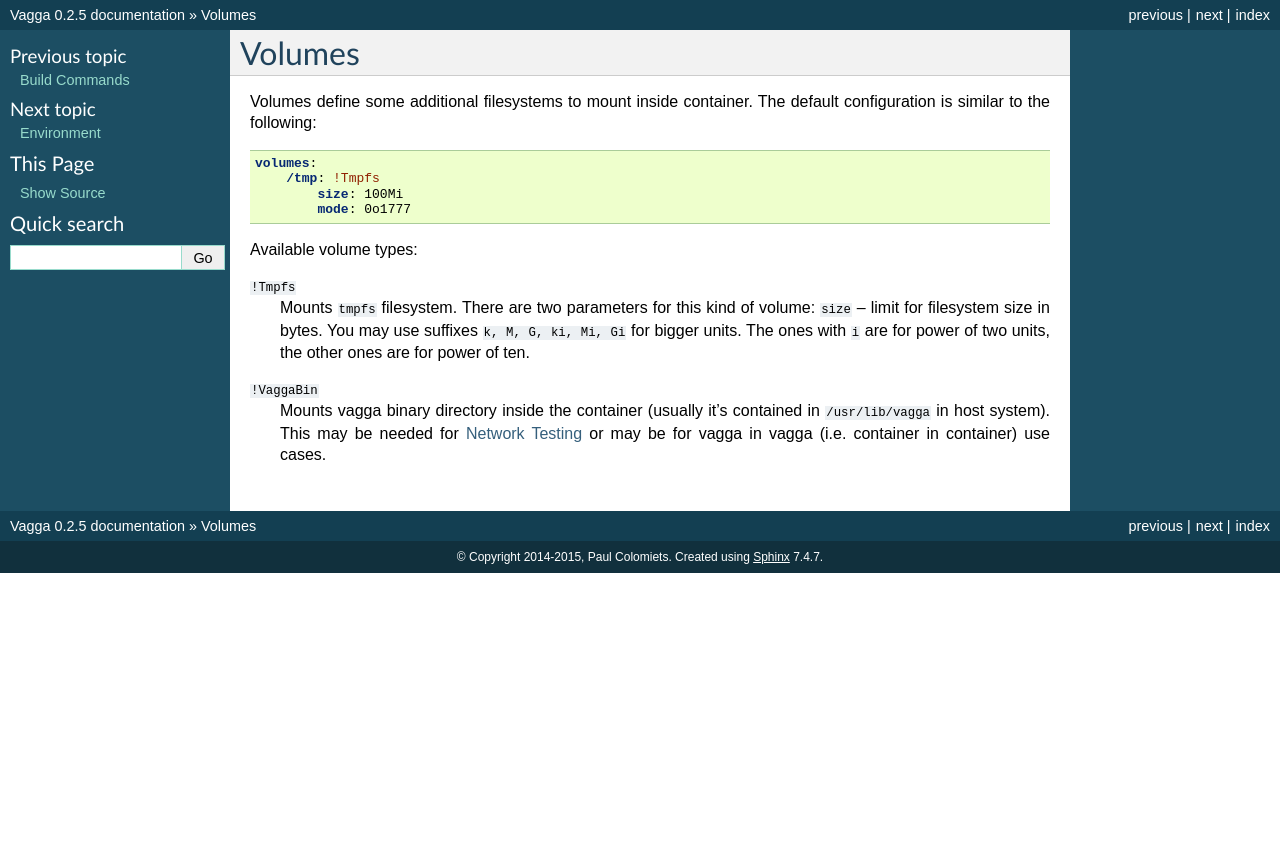
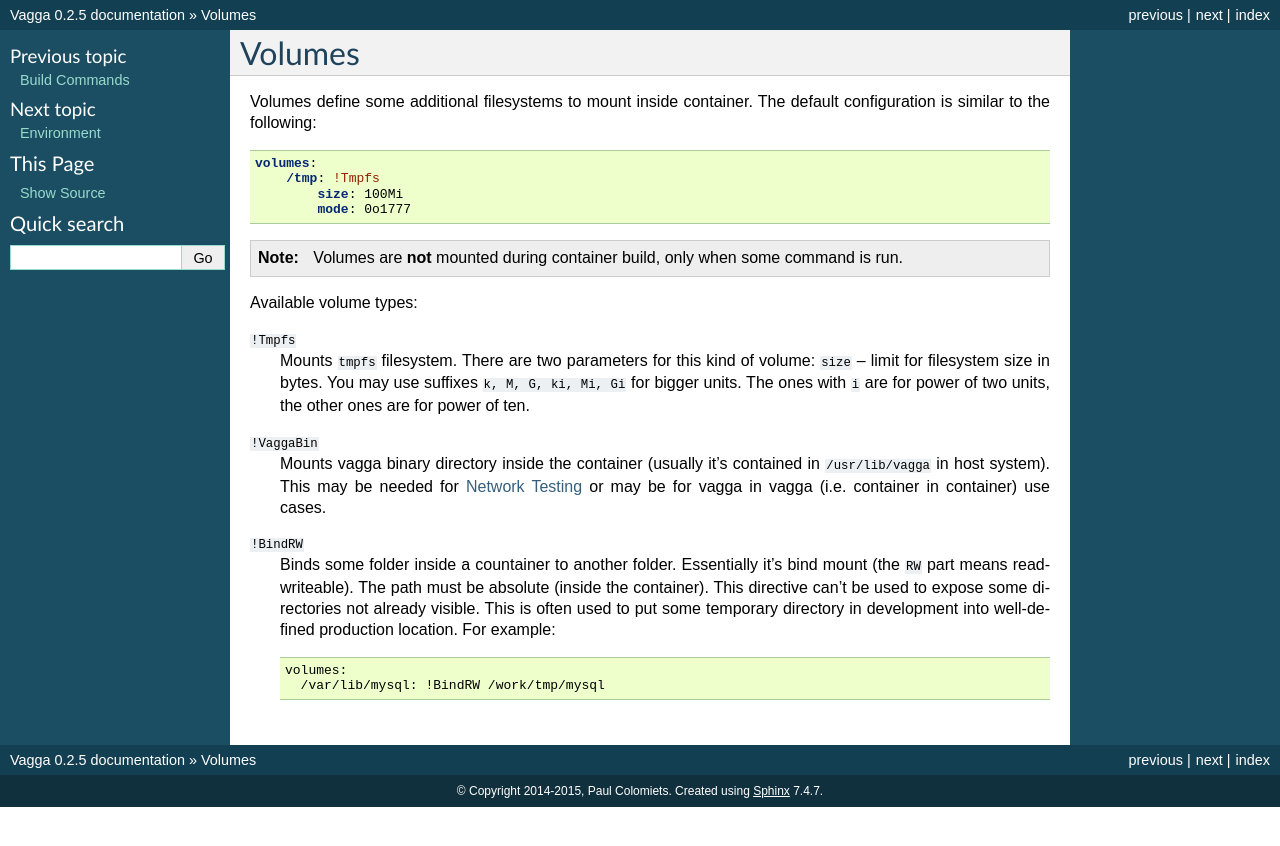
Before and after one commit to tailhook/vagga, a Sphinx documentation site: the page built from docs/volumes.rst, in a window 1280 px wide. Shown: the top 846 px of the page. Built offline with Sphinx 7.4.7, drawn with Linux system fonts in a browser that asks for light colours.

Commit message:
Implement ``BindRW`` volume type

```diff
--- a/RELEASE_NOTES.rst
+++ b/RELEASE_NOTES.rst
@@ -12,6 +12,7 @@
 * Add ``trusted-hosts`` to ``!PipConfig``
 * Add ``timings.log`` and various package lists to the container metadata for
   easier troubleshooting
+* Add ``BindRW`` subvolume type
 
 
 Vagga 0.2.5
--- a/docs/volumes.rst
+++ b/docs/volumes.rst
@@ -14,6 +14,9 @@
             size: 100Mi
             mode: 0o1777
 
+.. note:: Volumes are **not** mounted during container build, only when
+   some command is run.
+
 Available volume types:
 
 ``!Tmpfs``
@@ -27,3 +30,15 @@
     in ``/usr/lib/vagga`` in host system). This may be needed for
     :ref:`network_testing` or may be for vagga in vagga (i.e. container in
     container) use cases.
+
+
+``!BindRW``
+   Binds some folder inside a countainer to another folder. Essentially it's
+   bind mount (the ``RW`` part means read-writeable). The path must be
+   absolute (inside the container). This directive can't be used to expose
+   some directories not already visible. This is often used to put some
+   temporary directory in development into well-defined production location.
+   For example::
+
+       volumes:
+         /var/lib/mysql: !BindRW /work/tmp/mysql
```
Also changed, not shown: 2 other files.
